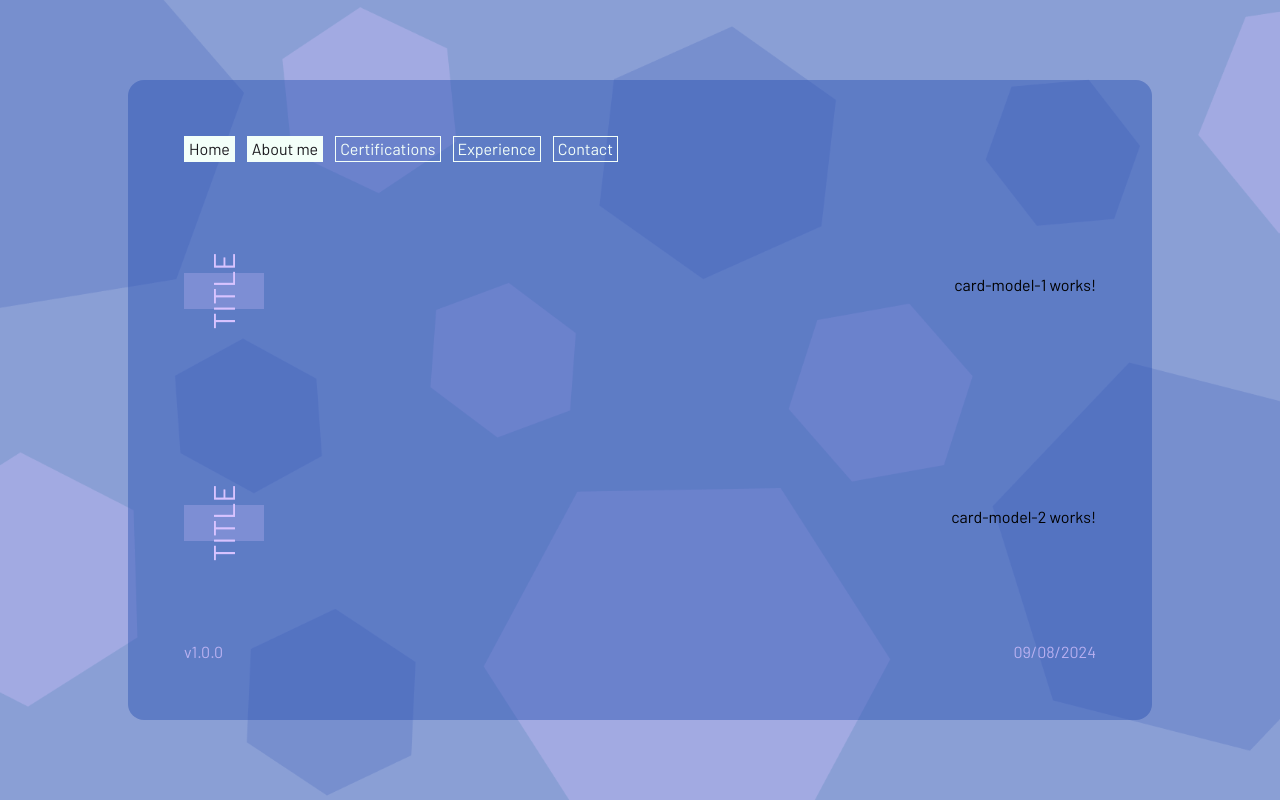
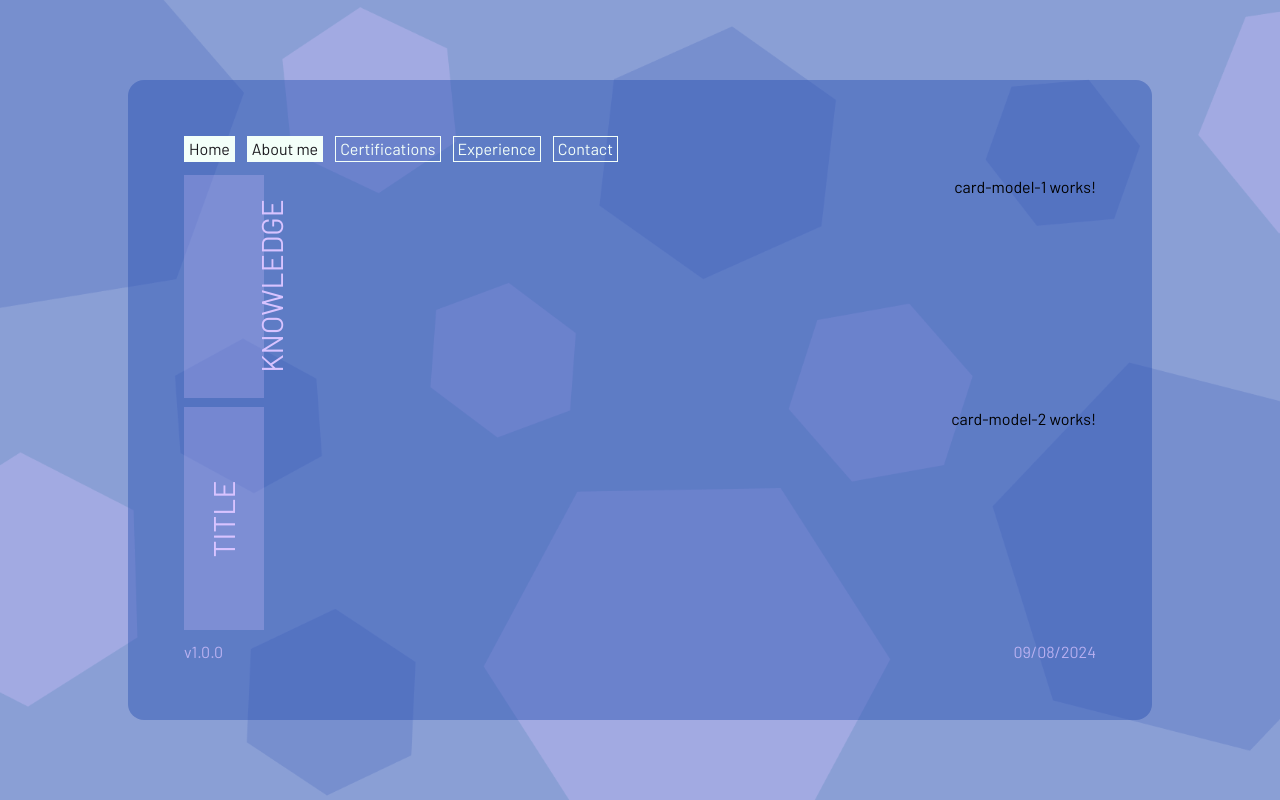
Before and after one commit to abmonzalvof/WebSite, an Angular app: page /about in a window 1280 px wide. Built offline with nearby package versions, Linux system fonts and the light colour scheme.

Commit message:
(MOD) Change template to show correctly band-title-1

```diff
--- a/src/app/about-me/about-me.component.html
+++ b/src/app/about-me/about-me.component.html
@@ -1,12 +1,14 @@
-<div class="w-full h-[50%] flex flex-wrap justify-between content-center">
-    <app-band-title-1></app-band-title-1>
+<div class="h-full flex flex-wrap justify-between">
+    <div class="w-full h-[48%] flex flex-wrap justify-between content-center">
+        <app-band-title-1 class="h-full" title="knowledge"></app-band-title-1>
         <div class="w-fit h-fit overflow-x-visible">
             <app-card-model-1></app-card-model-1>
         </div>
     </div>
-<div class="w-full h-[50%] flex flex-wrap justify-between content-center">
-    <app-band-title-1></app-band-title-1>
+    <div class="w-full h-[48%] flex flex-wrap justify-between content-center">
+        <app-band-title-1 class="h-full"></app-band-title-1>
         <div class="w-fit h-fit overflow-x-visible">
             <app-card-model-2></app-card-model-2>
         </div>
     </div>
+</div>
```
Lines whose indentation alone changed are shown as unchanged.
